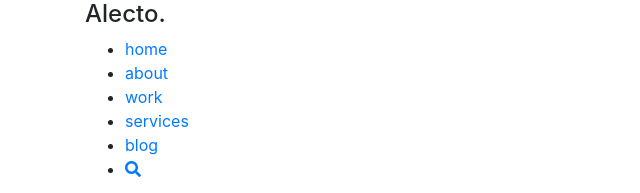
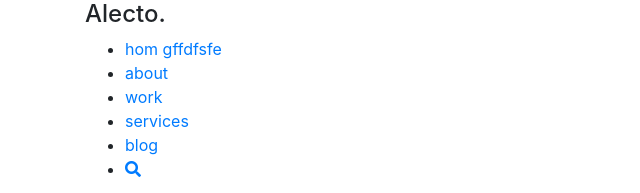
Before and after one commit to malwina-mika/css-scss--modern-layout, a website: page index.html in a window 1280 px wide. Shown: the top 193 px of the page, 0-640 px from the left. Drawn offline with nearby package versions, Linux system fonts and the light colour scheme; files that its build step writes are made by us from their sources.

Commit message:
update READ.md
Signed-off-by: Malwina <malwina.mika@3mdeb.com>

```diff
--- a/index.html
+++ b/index.html
@@ -14,7 +14,7 @@
             <nav class="container bar">
                 <h4>Alecto<span>.</span></h4>
                 <ul>
-                    <li><a href="#">home</a></li>
+                    <li><a href="#">hom gffdfsfe</a></li>
                     <li><a href="#">about</a></li>
                     <li><a href="#">work</a></li>
                     <li><a href="#">services</a></li>
```
